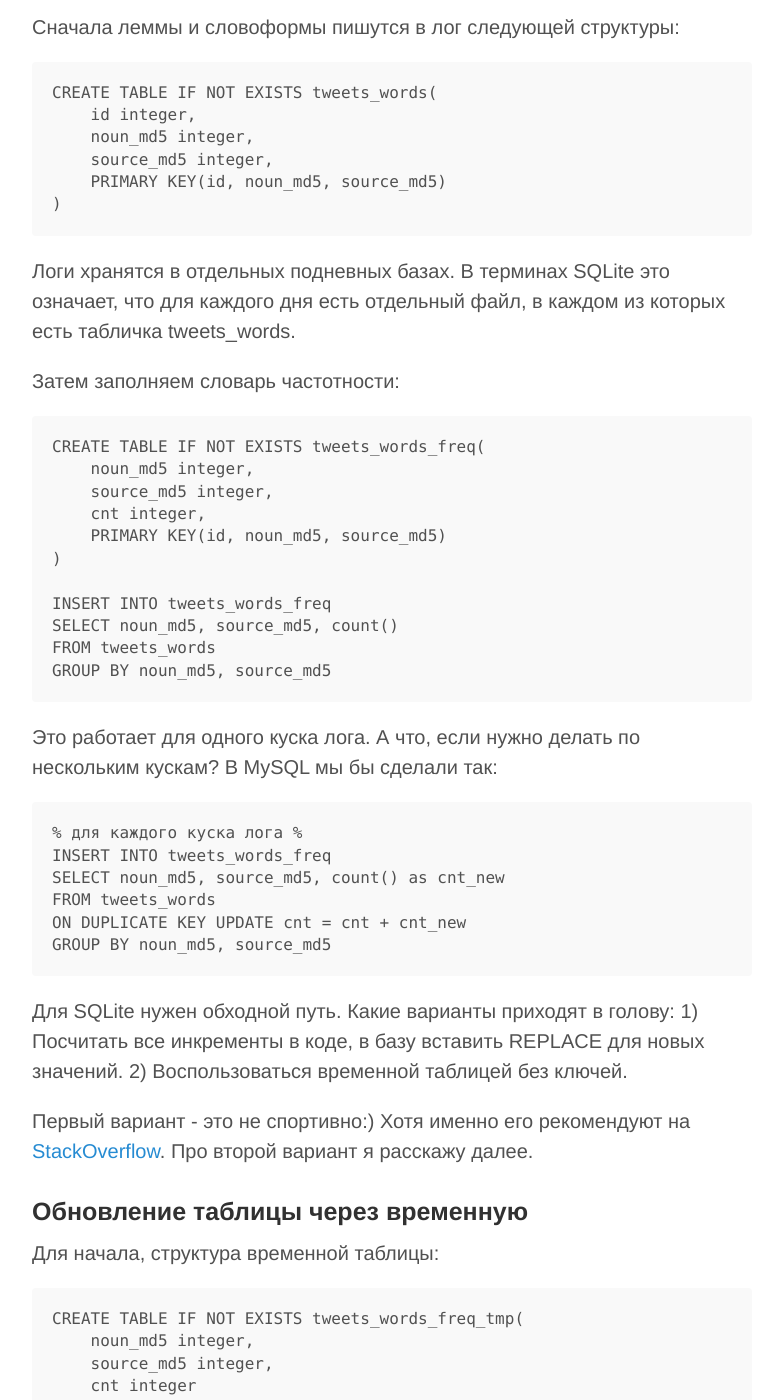
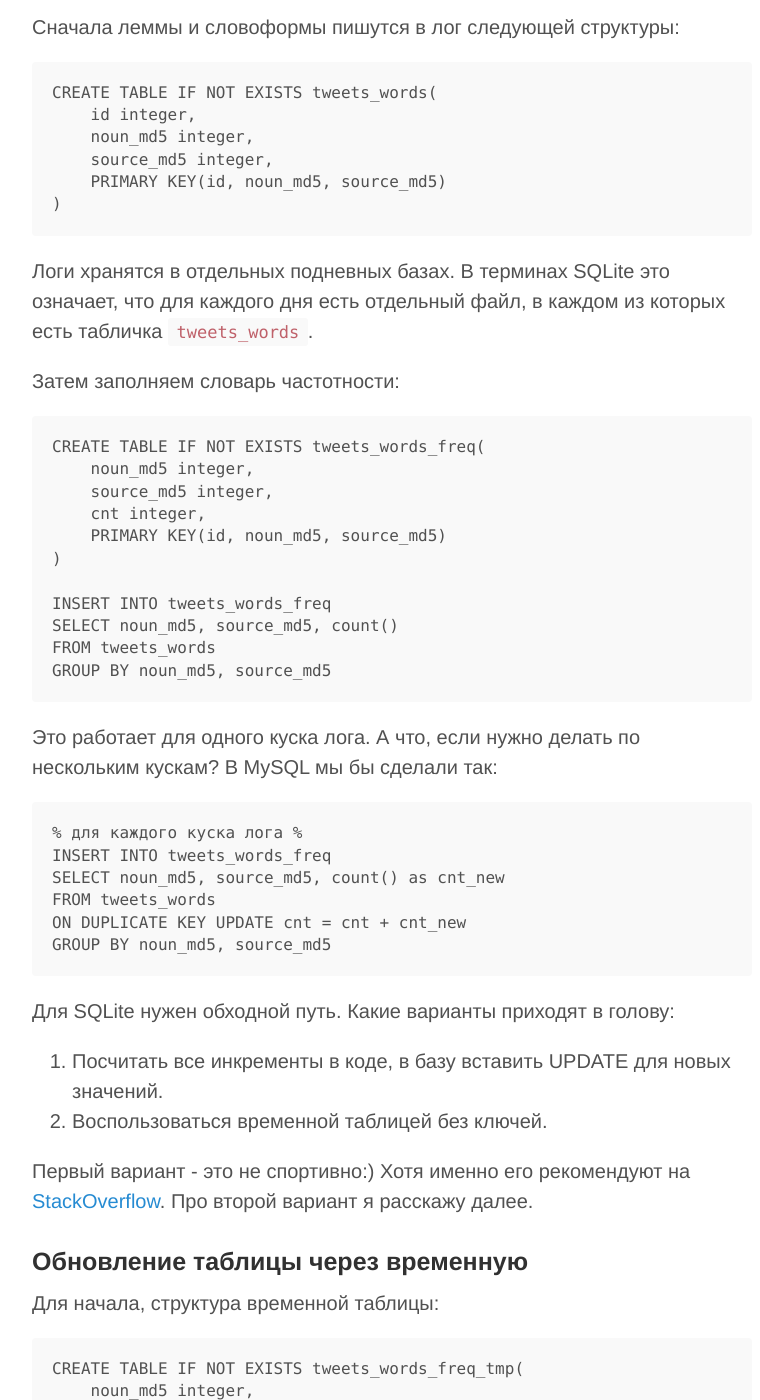
Before and after one commit to lonlylocly/lonlylocly.github.io, a Jekyll site: the page built from _posts/2014-10-03-SQLite-on-duplicate-key-update.md, in a window 1280 px wide and 1400 px high, scrolled down 671 px. Shown: the whole window, without its empty margins (248-1008 px from the left). Built offline with Jekyll 4.4.1, drawn with Linux system fonts in a browser that asks for light colours; Markdown is read by kramdown in place of the engine named in the settings.

Commit message:
Update 2014-10-03-SQLite-on-duplicate-key-update.md

```diff
--- a/_posts/2014-10-03-SQLite-on-duplicate-key-update.md
+++ b/_posts/2014-10-03-SQLite-on-duplicate-key-update.md
@@ -22,7 +22,7 @@ title: Изобретаем on duplicate key update для SQLite
         PRIMARY KEY(id, noun_md5, source_md5)
     )
 
-Логи хранятся в отдельных подневных базах. В терминах SQLite это означает, что для каждого дня есть отдельный файл, в каждом из которых есть табличка tweets_words.
+Логи хранятся в отдельных подневных базах. В терминах SQLite это означает, что для каждого дня есть отдельный файл, в каждом из которых есть табличка `tweets_words`.
 
 Затем заполняем словарь частотности:
 
@@ -50,8 +50,9 @@ title: Изобретаем on duplicate key update для SQLite
 
 Для SQLite нужен обходной путь.
 Какие варианты приходят в голову:
-1) Посчитать все инкременты в коде, в базу вставить REPLACE для новых значений.
-2) Воспользоваться временной таблицей без ключей.
+
+1. Посчитать все инкременты в коде, в базу вставить UPDATE для новых значений.
+2. Воспользоваться временной таблицей без ключей.
 
 Первый вариант - это не спортивно:) Хотя именно его рекомендуют на [StackOverflow](http://stackoverflow.com/questions/2717590/sqlite-upsert-on-duplicate-key-update).
 Про второй вариант я расскажу далее.
```
